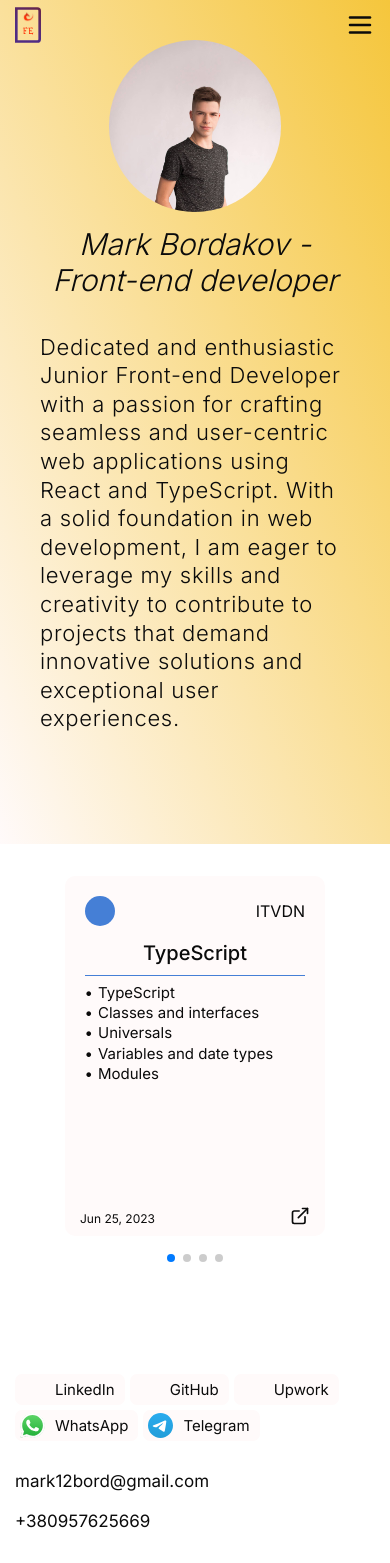
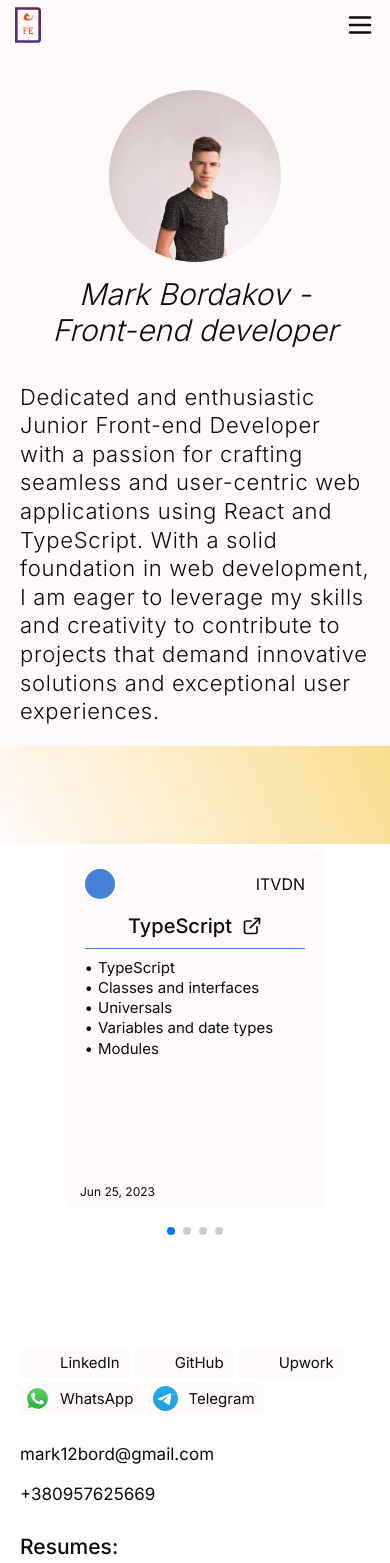
Before and after one commit to mark-bor/Kitsune-Diary, a Next.js app: page /about-me in a window 390 px wide. Shown: the top 1563 px of the page. Built offline with nearby package versions, Linux system fonts and the light colour scheme; some icons are missing.

Commit message:
Fixed problems in mobile UI

```diff
--- a/components/AppWrap/index.tsx
+++ b/components/AppWrap/index.tsx
@@ -10,7 +10,7 @@ const inter = Inter({
     display: 'swap',
     fallback: ['sans-serif'],
     weight: ['100', '200', '300', '400', '500', '600', '700', '800', '900'],
-  })
+})
 
 type AppThemeData = {
     children: any
--- a/components/Certificate/index.tsx
+++ b/components/Certificate/index.tsx
@@ -24,7 +24,10 @@ export default function Certificate({data, isActive = true}: CertificateProps) {
         <p className={styles.provider}>{data.provider}</p>
       </div>
 
-      <h2 className={styles.certificateName}>{data.name}</h2>
+      <a className={styles.certificateName} href={data.url} target='_blank'>
+        <span>{data.name}</span>
+        <Icon name={'external-link'} width={20} height={20} />
+      </a>
 
       <hr className={styles.line} style={{backgroundColor: data.color}} />
 
@@ -35,9 +38,6 @@ export default function Certificate({data, isActive = true}: CertificateProps) {
       </ul>
 
       <p className={styles.date}>{data.date}</p>
-      <a className={styles.link} href={data.url} target='_blank'>
-        <Icon name={'external-link'} width={20} height={20} />
-      </a>
     </section>
   )
 }
--- a/components/Certificate/styles.module.scss
+++ b/components/Certificate/styles.module.scss
@@ -11,6 +11,7 @@
     background-color: var(--primary-bg-color);
     border-radius: $secondary-radius;
     transition: 0.3s;
+    text-align: center;
 
     .certificateHeader {
         margin-bottom: 15px;
@@ -30,32 +31,49 @@
     }
 
     .certificateName {
-        margin: 0;
+        width: auto;
+        margin: 0 auto;
         margin-bottom: 10px;
+
+        display: inline-flex;
+        justify-content: center;
+        align-items: center;
+        gap: 10px;
 
         text-align: center;
         font-size: 24px;
         font-weight: 500;
     }
+    .certificateName:hover {
+        span {
+            text-decoration: 1px solid;
+            text-decoration-color: var(--primary-t-color);
+            text-decoration-line: underline;
+        }
+    }
 
     .line {
         width: 100%;
         height: 1px;
+        margin: 0;
         border: none;
     }
 
     .descriptionList {
+        margin-top: 10px;
         margin-left: 8px;
 
         display: flex;
         flex-direction: column;
         gap: 3px;
+        text-align: left;
 
         .description {
             padding-left: 5px;
+
             list-style-type: disc;
             list-style-position: outside;
-
+            text-align: left;
             font-size: 14px;
             line-height: 1.15;
         }
@@ -66,15 +84,6 @@
             font-size: 14px;
             line-height: 1.15;
         }
-    }
-
-    .link {
-        width: 20px;
-        height: 20px;
-
-        position: absolute;
-        right: 15px;
-        bottom: 10px;
     }
 
     .date {
--- a/components/Dropdown/styles.module.scss
+++ b/components/Dropdown/styles.module.scss
@@ -34,6 +34,7 @@
 
         border-radius: 7px;
         cursor: pointer;
+        outline: none;
 
         font-family: '__Inter_Fallback_725fdb', '__Inter_Fallback_Fallback_725fdb', sans-serif;
         font-style: normal;
--- a/components/Header/styles.module.scss
+++ b/components/Header/styles.module.scss
@@ -5,7 +5,7 @@
 .header {
   width: 100%;
   height: 50px;
-  padding: 7px 15px;
+  padding: 15px 30px 0 30px;
 
   position: absolute;
   top: 0;
@@ -81,6 +81,12 @@
         }
       }
     }
+  }
+}
+
+@media screen and (max-width: 1024px) {
+  .header {
+    padding: 7px 15px;
   }
 }
 
--- a/styles/_fonts.scss
+++ b/styles/_fonts.scss
@@ -2,5 +2,5 @@ $nav-link: 17px;
 
 @mixin naw-link-text {
     font-size: $nav-link;
-    font-weight: 500;
+    font-weight: 400;
 }
--- a/views/AboutMe/styles.module.scss
+++ b/views/AboutMe/styles.module.scss
@@ -24,6 +24,8 @@
     display: flex;
     justify-content: space-between;
 
+    background-color: var(--primary-bg-color);
+
     .leftPartOfBlock {
         align-items: flex-end;
         gap: 15px;
@@ -34,7 +36,7 @@
             margin-top: 5px;
 
             font-size: 16px;
-            font-weight: 300;
+            font-weight: 400;
             line-height: 1.3em;
             letter-spacing: 0.7px;
         }
@@ -225,7 +227,8 @@
     // ------------------------------------------------------- HERO MPBILE
     .hero {
         height: auto;
-        padding: 40px;
+        padding: 20px;
+        padding-top: 90px;
 
         flex-direction: column-reverse;
         justify-content: center;
@@ -265,7 +268,7 @@
 
     // ------------------------------------------------------- CONTACTS
     .contacts {
-        padding: 50px 15px;
+        padding: 50px 20px;
 
         flex-direction: column;
         justify-content: flex-start;
--- a/views/Blog/styles.module.scss
+++ b/views/Blog/styles.module.scss
@@ -114,8 +114,7 @@
 
 @media screen and (max-width: 425px) {
     .links {
-        height: auto;
-        padding: 15px 0;
+        padding-top: 80px;
         padding-bottom: 30px;
 
         flex-direction: column;
--- a/views/Home/styles.module.scss
+++ b/views/Home/styles.module.scss
@@ -1,6 +1,5 @@
 @use '../../styles/colors' as *;
 @use '../../styles/mixins' as *;
-@import url('https://fonts.googleapis.com/css2?family=Rubik+Mono+One&display=swap');
 
 .hero {
     height: 100vh;
@@ -19,9 +18,7 @@
         padding: 6px 15px;
 
         text-align: center;
-        font-family: 'Rubik Mono One', monospace;
-        font-weight: 500;
-        font-size: 100px;
+        font-size: 133px;
         color: var(--primary-t-color);
     }
 }
@@ -30,16 +27,7 @@
     .hero {
         .text {
             width: 80vw;
-            font-size: 120px;
-        }
-    }
-}
-
-@media screen and (max-width: 1024px) {
-    .hero {
-        .text {
-            width: auto;
-            font-size: 100px;
+            font-size: 180px;
         }
     }
 }
@@ -48,6 +36,22 @@
     .hero {
         .text {
             width: 86vw;
+            font-size: 100px;
+        }
+    }
+}
+
+@media screen and (max-width: 787px) {
+    .hero {
+        .text {
+            font-size: 90px;
+        }
+    }
+}
+
+@media screen and (max-width: 600px) {
+    .hero {
+        .text {
             font-size: 70px;
         }
     }
@@ -71,7 +75,7 @@
         .text {
             width: 86vw;
             text-align: left;
-            font-size: 40px;
+            font-size: 35px;
         }
     }
 }
--- a/views/Projects/styles.module.scss
+++ b/views/Projects/styles.module.scss
@@ -40,14 +40,12 @@
 @media screen and (max-width: 425px) {
     .projects {
         display: block;
-        padding: 30px 0;
     }
 
     .filterButtonOpen {
         display: block;
         height: 30px;
-        margin-bottom: 30px;
-        margin-left: auto;
+        margin: 0 20px 10px auto;
     }
 
     .projectsList {
```
Also changed, not shown: views/Home/index.tsx (+7 -3 lines).
